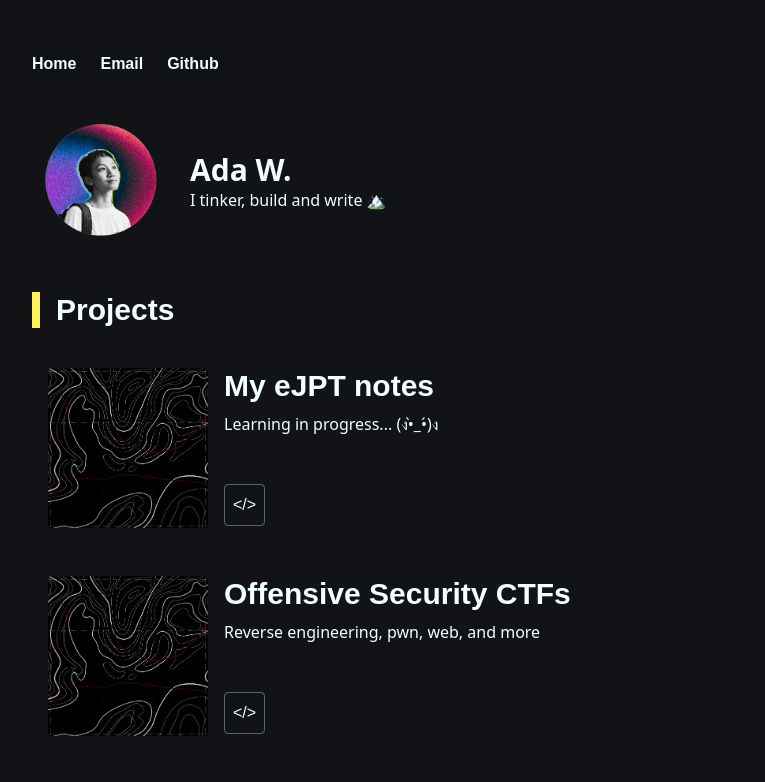
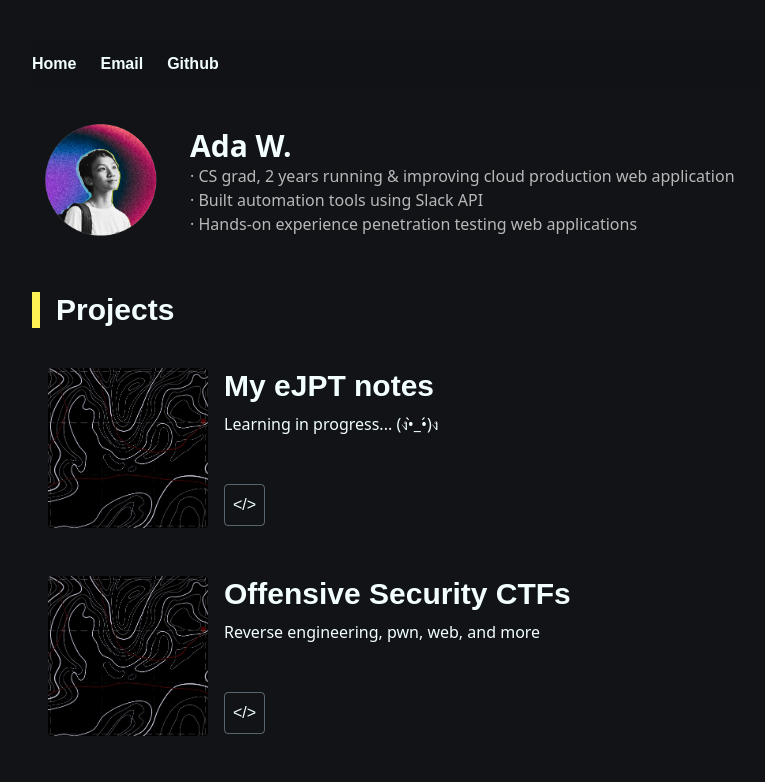
Before and after one commit to adawongHL/adawongHL.github.io, a Next.js app: page / in a window 1280 px wide. Shown: the top 782 px of the page, without its empty margins (96-861 px from the left). Built offline with nearby package versions, Linux system fonts and the light colour scheme; a web font is replaced by a local one.

Commit message:
update header description

```diff
--- a/src/app/Header.tsx
+++ b/src/app/Header.tsx
@@ -19,6 +19,7 @@ export default function Header() {
     //   </div>
 
   // </header>
+  <div className="flex flex-col">
 
     <div className="flex mb-12 items-center animate-fade-in">
         {/* profile */}
@@ -31,8 +32,15 @@ export default function Header() {
         {/* name */}
         <div className="flex flex-col justify-center font-monda ml-2">
           <div className="flex text-3xl font-bold items-center">Ada W.</div>
-        <p>I tinker, build and write 🏔️</p>
+          <div className="text-white/70">
+            <p> · CS grad, 2 years running & improving cloud production web application</p>
+            <p> · Built automation tools using Slack API</p>
+            <p> · Hands-on experience penetration testing web applications</p>
           </div>
+
+        </div>
+    </div>
+
     </div>
   );
 }
```
Lines whose indentation alone changed are shown as unchanged.
